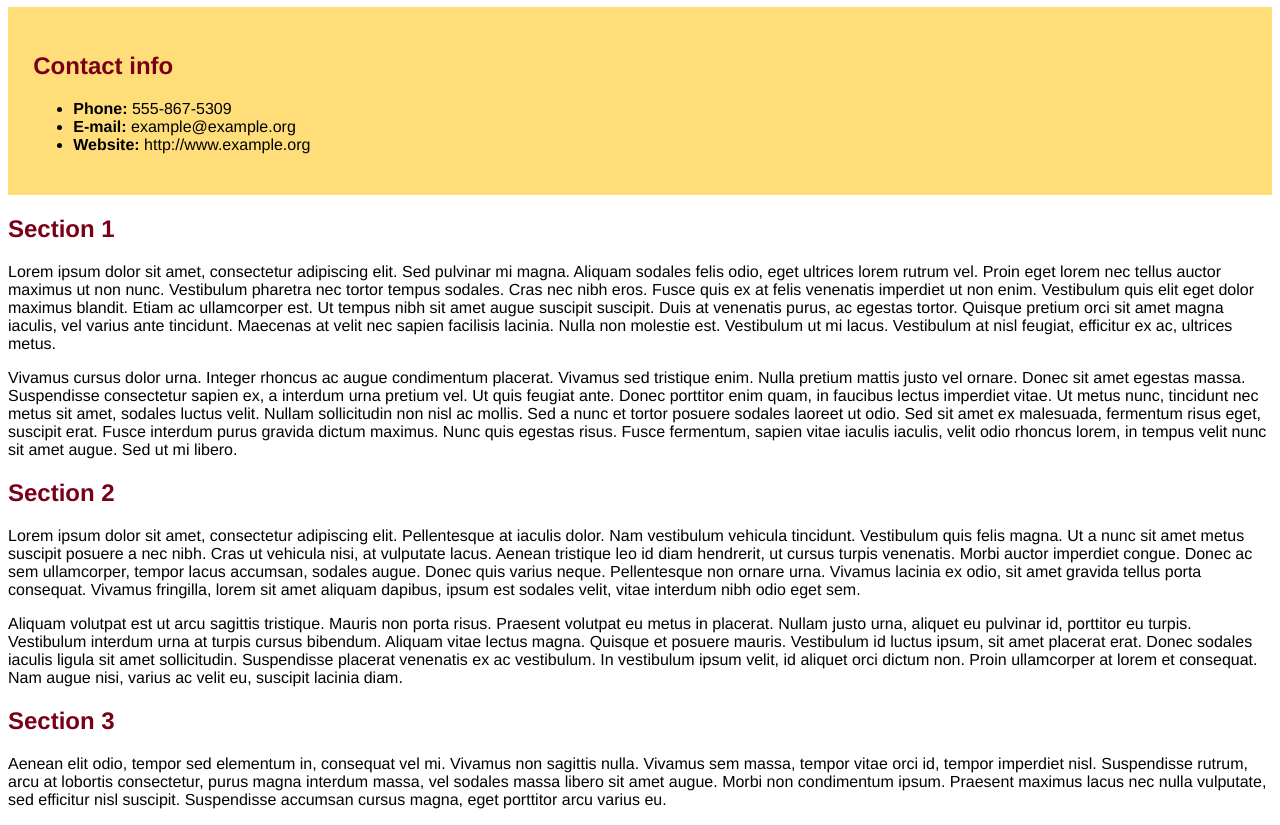
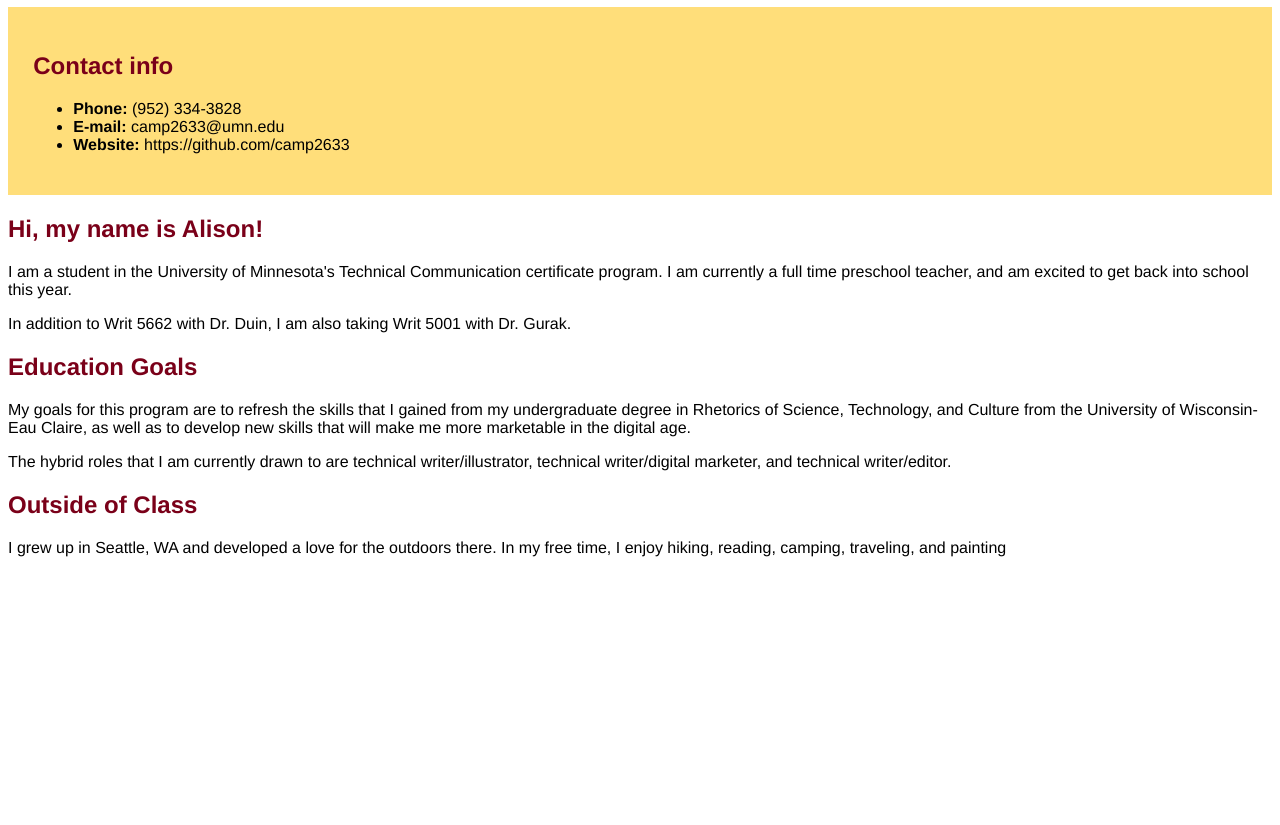
Before and after one commit to camp2633/Template_Website, a plain HTML site: page index.html in a window 1280 px wide. Shown: the part 73-898 px from the top of the page. After the commit the page ends 800 px from the top, so only its background shows below. Drawn offline with Linux system fonts and the light colour scheme.

Commit message:
Updated Template_Website with bio

```diff
--- a/index.html
+++ b/index.html
@@ -6,32 +6,32 @@
 
 <body>
 
-<h1>Page title goes here</h1>
+<h1>Alison Campbell</h1>
 
 <div id="contact">
 <h2>Contact info</h2>
 <ul>
-  <li><strong>Phone:</strong> 555-867-5309</li>
-  <li><strong>E-mail:</strong> example@example.org</li>
-  <li><strong>Website:</strong> http://www.example.org</li>
+  <li><strong>Phone:</strong> (952) 334-3828</li>
+  <li><strong>E-mail:</strong> camp2633@umn.edu</li>
+  <li><strong>Website:</strong> https://github.com/camp2633</li>
 </ul>
 </div>
 
-<h2>Section 1</h2>
+<h2>Hi, my name is Alison!</h2>
 
-<p>Lorem ipsum dolor sit amet, consectetur adipiscing elit. Sed pulvinar mi magna. Aliquam sodales felis odio, eget ultrices lorem rutrum vel. Proin eget lorem nec tellus auctor maximus ut non nunc. Vestibulum pharetra nec tortor tempus sodales. Cras nec nibh eros. Fusce quis ex at felis venenatis imperdiet ut non enim. Vestibulum quis elit eget dolor maximus blandit. Etiam ac ullamcorper est. Ut tempus nibh sit amet augue suscipit suscipit. Duis at venenatis purus, ac egestas tortor. Quisque pretium orci sit amet magna iaculis, vel varius ante tincidunt. Maecenas at velit nec sapien facilisis lacinia. Nulla non molestie est. Vestibulum ut mi lacus. Vestibulum at nisl feugiat, efficitur ex ac, ultrices metus. </p>
+<p>I am a student in the University of Minnesota's Technical Communication certificate program. I am currently a full time preschool teacher, and am excited to get back into school this year.</p>
 
-<p> Vivamus cursus dolor urna. Integer rhoncus ac augue condimentum placerat. Vivamus sed tristique enim. Nulla pretium mattis justo vel ornare. Donec sit amet egestas massa. Suspendisse consectetur sapien ex, a interdum urna pretium vel. Ut quis feugiat ante. Donec porttitor enim quam, in faucibus lectus imperdiet vitae. Ut metus nunc, tincidunt nec metus sit amet, sodales luctus velit. Nullam sollicitudin non nisl ac mollis. Sed a nunc et tortor posuere sodales laoreet ut odio. Sed sit amet ex malesuada, fermentum risus eget, suscipit erat. Fusce interdum purus gravida dictum maximus. Nunc quis egestas risus. Fusce fermentum, sapien vitae iaculis iaculis, velit odio rhoncus lorem, in tempus velit nunc sit amet augue. Sed ut mi libero.</p>
+<p>In addition to Writ 5662 with Dr. Duin, I am also taking Writ 5001 with Dr. Gurak. </p>
 
-<h2>Section 2</h2>
+<h2>Education Goals</h2>
 
-<p>Lorem ipsum dolor sit amet, consectetur adipiscing elit. Pellentesque at iaculis dolor. Nam vestibulum vehicula tincidunt. Vestibulum quis felis magna. Ut a nunc sit amet metus suscipit posuere a nec nibh. Cras ut vehicula nisi, at vulputate lacus. Aenean tristique leo id diam hendrerit, ut cursus turpis venenatis. Morbi auctor imperdiet congue. Donec ac sem ullamcorper, tempor lacus accumsan, sodales augue. Donec quis varius neque. Pellentesque non ornare urna. Vivamus lacinia ex odio, sit amet gravida tellus porta consequat. Vivamus fringilla, lorem sit amet aliquam dapibus, ipsum est sodales velit, vitae interdum nibh odio eget sem.</p>
+<p>My goals for this program are to refresh the skills that I gained from my undergraduate degree in Rhetorics of Science, Technology, and Culture from the University of Wisconsin-Eau Claire, as well as to develop new skills that will make me more marketable in the digital age.</p>
 
-<p>Aliquam volutpat est ut arcu sagittis tristique. Mauris non porta risus. Praesent volutpat eu metus in placerat. Nullam justo urna, aliquet eu pulvinar id, porttitor eu turpis. Vestibulum interdum urna at turpis cursus bibendum. Aliquam vitae lectus magna. Quisque et posuere mauris. Vestibulum id luctus ipsum, sit amet placerat erat. Donec sodales iaculis ligula sit amet sollicitudin. Suspendisse placerat venenatis ex ac vestibulum. In vestibulum ipsum velit, id aliquet orci dictum non. Proin ullamcorper at lorem et consequat. Nam augue nisi, varius ac velit eu, suscipit lacinia diam. </p>
+<p>The hybrid roles that I am currently drawn to are technical writer/illustrator, technical writer/digital marketer, and technical writer/editor.<p>
 
-<h2>Section 3</h2>
+<h2>Outside of Class</h2>
 
-<p>Aenean elit odio, tempor sed elementum in, consequat vel mi. Vivamus non sagittis nulla. Vivamus sem massa, tempor vitae orci id, tempor imperdiet nisl. Suspendisse rutrum, arcu at lobortis consectetur, purus magna interdum massa, vel sodales massa libero sit amet augue. Morbi non condimentum ipsum. Praesent maximus lacus nec nulla vulputate, sed efficitur nisl suscipit. Suspendisse accumsan cursus magna, eget porttitor arcu varius eu.</p>
+<p>I grew up in Seattle, WA and developed a love for the outdoors there. In my free time, I enjoy hiking, reading, camping, traveling, and painting</p>
 
 </body>
 </html>
```
